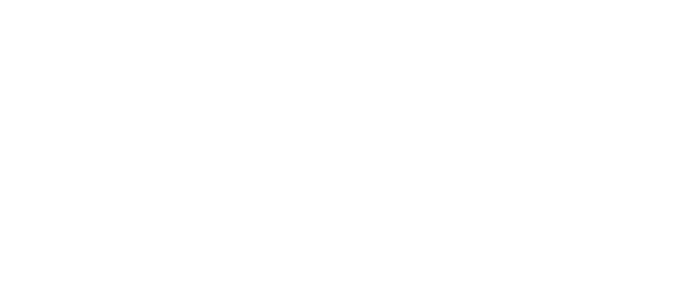
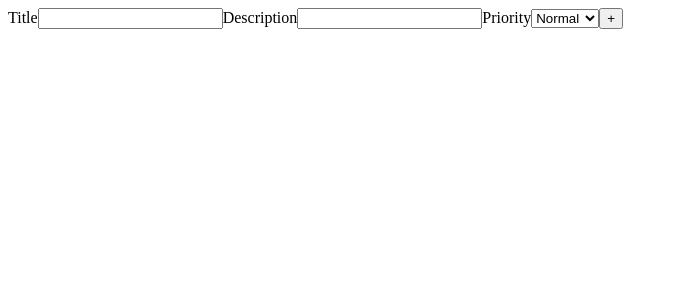
Before and after one commit to bardIRL/react-todo-list, a React (Create React App) app: page / in a window 1280 px wide. Shown: the top 300 px of the page, without its empty margins (0-678 px from the left). Built offline with nearby package versions, Linux system fonts and the light colour scheme.

Commit message:
creates form component, creates states for form inputs, submit logs formData to console

```diff
--- a/src/App.js
+++ b/src/App.js
@@ -1,7 +1,15 @@
+import React from "react";
+import Form from "./components/Form";
+
 export default function App() {
+  const handleFormSubmit = function (formData) {
+    console.log(formData);
+  };
+
   return (
     <div className="App">
       <header></header>
+      <Form handleFormSubmit={handleFormSubmit} />
     </div>
   );
 }
--- a/src/components/Form.jsx
+++ b/src/components/Form.jsx
@@ -0,0 +1,46 @@
+import React from "react";
+import { useState } from "react";
+
+export default function Form({ handleFormSubmit }) {
+  const [title, setTitle] = useState("");
+  const [description, setDescription] = useState("");
+  const [priority, setPriority] = useState("normal");
+
+  const handleSubmit = function (event) {
+    event.preventDefault();
+    handleFormSubmit({ title, description, priority });
+    setTitle("");
+    setDescription("");
+    setPriority("normal");
+  };
+
+  return (
+    <form onSubmit={handleSubmit} className="form">
+      <label htmlFor="title">Title</label>
+      <input
+        name="title"
+        type="text"
+        value={title}
+        onChange={(event) => setTitle(event.target.value)}
+      ></input>
+      <label htmlFor="description">Description</label>
+      <input
+        name="description"
+        type="text"
+        value={description}
+        onChange={(event) => setDescription(event.target.value)}
+      ></input>
+      <label htmlFor="priority">Priority</label>
+      <select
+        name="priority"
+        value={priority}
+        onChange={(event) => setPriority(event.target.value)}
+      >
+        <option value="highest">Highest</option>
+        <option value="normal">Normal</option>
+        <option value="lowest">Lowest</option>
+      </select>
+      <button type="submit">+</button>
+    </form>
+  );
+}
--- /dev/null
+++ b/src/components/ToDoItem.jsx
@@ -0,0 +1 @@
+export default function ToDoItem() {}
--- /dev/null
+++ b/src/components/ToDoList.jsx
@@ -0,0 +1 @@
+export default function ToDoList() {}
```
Also changed, not shown: src/components/Card.jsx (deleted).
